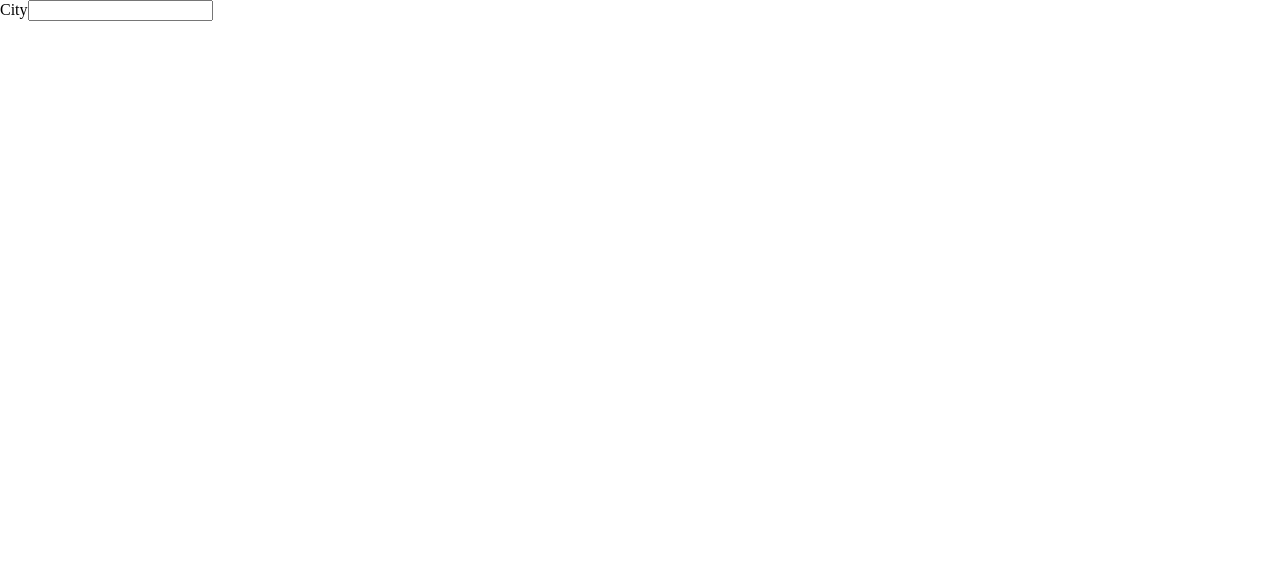
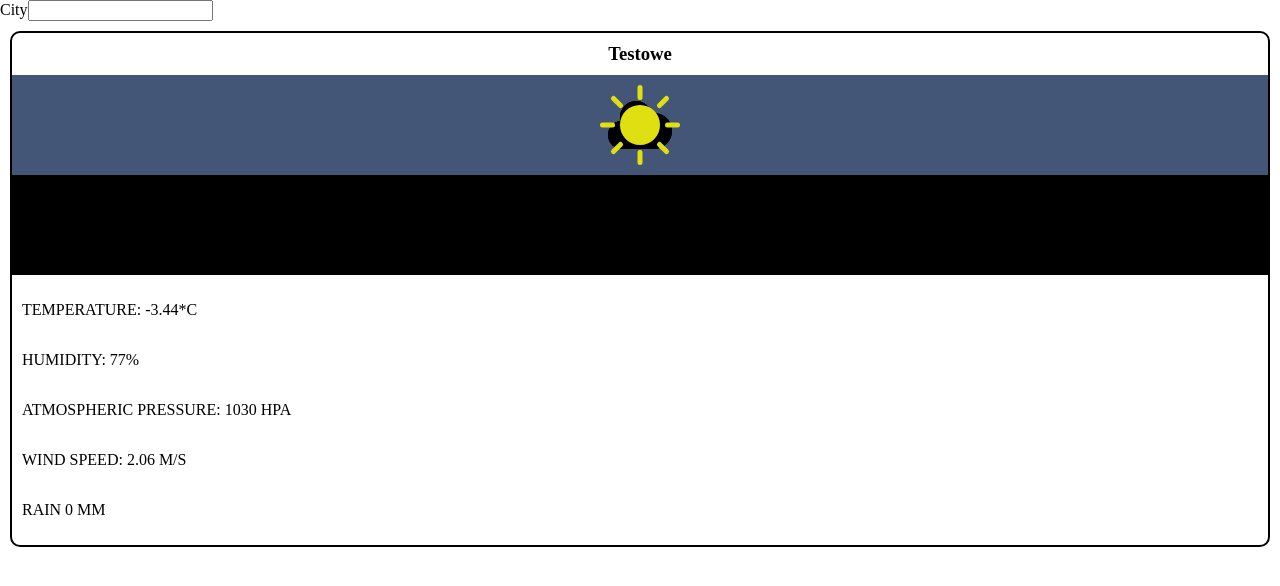
Before and after one commit to puchacz51/weather-forecast-app, a React (Create React App) app: page / in a window 1280 px wide. Shown: the top 586 px of the page. Built offline with nearby package versions, Linux system fonts and the light colour scheme; data requests are answered from the project's data file.

Commit message:
adding zustand store

```diff
--- a/package.json
+++ b/package.json
@@ -22,7 +22,8 @@
     "sass": "^1.55.0",
     "scss": "^0.2.4",
     "typescript": "^4.4.2",
-    "web-vitals": "^2.1.0"
+    "web-vitals": "^2.1.0",
+    "zustand": "^4.3.5"
   },
   "scripts": {
     "start": "react-scripts start",
--- a/src/App.tsx
+++ b/src/App.tsx
@@ -1,10 +1,12 @@
 import React, { SyntheticEvent, useCallback, useEffect, useState } from 'react';
 import './App.scss';
-import { City } from './utilities/type';
+import { City, CityApiResponse } from './utilities/type';
 import { useCity } from './utilities/useCity';
 import { CurrentWeatherCard, DayWeatherList } from './component/WeatherCard';
+import { useWaeatherStore } from './store/store';
+// import { useStore } from 'zustand';
 
-const defaultCity = { city: 'takie', latitude: 51, longitude: 18 } as City;
+// const defaultCity = { city: 'takie', latitude: 51, longitude: 18 } as City;
 function App() {
   const [textInput, setTextInput] = useState('');
   const {
@@ -15,8 +17,8 @@ function App() {
     enabled: false,
     keepPreviousData: true,
   });
-
-  const [selectedCity, setSelectedCity] = useState<City | null>();
+  const { selectedCity, setSelectedCity } = useWaeatherStore();
+  // const [selectedCity, setSelectedCity] = useState<City | null>();
 
   const refetchCities = useCallback(() => {
     if (textInput) {
@@ -33,6 +35,15 @@ function App() {
       setSelectedCity(cities[cityIndex]);
     }
   };
+  if (!selectedCity) {
+    console.log(111);
+
+    setSelectedCity({
+      city: 'testowe',
+      longitude: 18,
+      latitude: 20,
+    } as City);
+  }
   useEffect(() => {
     const timeout = setTimeout(refetchCities, 700);
 
@@ -48,8 +59,7 @@ function App() {
         list='cities'
       />
       {isLoading && textInput && <>...loading </>}
-      {selectedCity && <CurrentWeatherCard city={selectedCity} />}
-      {/* <CurrentWeatherCard city={selectedCity || defaultCity} /> */}
+      {selectedCity && <CurrentWeatherCard  />}
       <CityList cities={cities} />
     </div>
   );
@@ -64,6 +74,5 @@ const CityList = ({ cities }: { cities: City[] | undefined }) => {
     </datalist>
   );
 };
-interface CityWeatherCardProps {}
 
 export default App;
--- a/src/component/WeatherCard.tsx
+++ b/src/component/WeatherCard.tsx
@@ -2,9 +2,11 @@ import { City, WeatherObjectResult } from '../utilities/type';
 import { useCurrentWeather } from '../utilities/useWeather';
 import { CgSpinnerAlt } from 'react-icons/cg';
 import { CurrentWeatherIcon } from '../iconsSelector/parameters';
+import { useWaeatherStore } from '../store/store';
 
-export const CurrentWeatherCard = ({ city }: { city: City }) => {
-  const { city: name, longitude, latitude } = city;
+export const CurrentWeatherCard = () => {
+  const { selectedCity: city } = useWaeatherStore();
+  const { city: name, longitude, latitude } = city as City;
   // console.log(longitude,"xxx");
 
   const {
@@ -13,9 +15,9 @@ export const CurrentWeatherCard = ({ city }: { city: City }) => {
     error,
     isLoading,
   } = useCurrentWeather(latitude, longitude);
+
   if (isLoading) return <CgSpinnerAlt />;
   if (!weatherData) return <p>undifined</p>;
-  console.log(weatherData);
 
   const {
     weather: [sky],
@@ -26,7 +28,6 @@ export const CurrentWeatherCard = ({ city }: { city: City }) => {
     main,
   } = weatherData;
   const { temp, humidity, pressure, rain, snow } = main;
-
   const { deg: windDeg, speed: windSpeed } = wind;
   return (
     <div className='currentWeatherContainer'>
--- a/src/iconsSelector/parameters.tsx
+++ b/src/iconsSelector/parameters.tsx
@@ -11,8 +11,19 @@ import { WiStrongWind, WiRaindrop } from 'react-icons/wi';
 import { AiFillCloud } from 'react-icons/ai';
 import { HiCloud } from 'react-icons/hi';
 import { CurrentWeather } from '../currentWeatherTypes';
-import { useState } from 'react';
+import { ReactElement, useState } from 'react';
 import { motion } from 'framer-motion';
+
+type IconProps = {
+  weather: CurrentWeather;
+  children?: React.ReactNode | React.ReactNode[];
+};
+
+const IconBackGround: React.FC<IconProps> = ({ children,weather }) => {
+  const {} = weather
+
+  return <div className='CurrentWeatherIconContainer'>{children}</div>;
+};
 
 export const parametersICons = {
   temp: RiTempHotLine,
@@ -23,9 +34,9 @@ export const parametersICons = {
 };
 export const WeatherObject = {
   Cloud: ({ className }: any) => (
-      <motion.div>
-        <HiCloud />
-      </motion.div>
+    <motion.div>
+      <HiCloud />
+    </motion.div>
   ),
   Sun: BsSunFill,
   Wind: WiStrongWind,
@@ -34,7 +45,6 @@ export const WeatherObject = {
   Moon: BsMoonFill,
   RainDrop: WiRaindrop,
 };
-
 export const CurrentWeatherIcon = ({
   currentWeather,
 }: {
@@ -43,15 +53,13 @@ export const CurrentWeatherIcon = ({
   const { Cloud, Sun, Wind, Snow, Moon } = WeatherObject;
 
   return (
-    <div className='CurrentWeatherIconContainer'>
+    <IconBackGround weather={currentWeather}>
       <div className='sky'>
         <Clouds cloudity={80} />
         <Sun className='sun' />
       </div>
-      <div className="ground">
-
-      </div>
-    </div>
+      <div className='ground'></div>
+    </IconBackGround>
   );
 };
 
@@ -63,20 +71,14 @@ const Clouds = ({ cloudity }: { cloudity: number }) => {
   if (amountOfClouds === 1)
     return (
       <div className='cloudContainer'>
-        <Cloud
-          className='cloud '
-        />
+        <Cloud className='cloud ' />
       </div>
     );
   if (amountOfClouds === 2)
     return (
       <div className='cloudsContainer'>
-        <Cloud
-          className='cloud'
-        />
-        <Cloud
-          className='cloud'
-        />
+        <Cloud className='cloud' />
+        <Cloud className='cloud' />
       </div>
     );
   if (amountOfClouds === 3)
--- a/src/store.ts
+++ /dev/null
@@ -1,3 +0,0 @@
-export const store ={
-
-}
--- /dev/null
+++ b/src/store/store.ts
@@ -0,0 +1,14 @@
+import { create } from 'zustand';
+import { City } from '../utilities/type';
+
+type Store = {
+  selectedCity: City | null;
+  setSelectedCity: (name: City) => void;
+};
+
+export const useWaeatherStore = create<Store>((set) => ({
+  selectedCity: null,
+  setSelectedCity(name) {
+    set((state) => ({ ...state, selectedCity: name }));
+  },
+}));
--- a/src/utilities/useWeather.ts
+++ b/src/utilities/useWeather.ts
@@ -63,16 +63,9 @@ type UseCurrentWeather = (
   lat: number
 ) => UseQueryResult<CurrentWeather>;
 
-// const useWeather: UseWeather = (lat, lon) => {
-//   const params = { params: { lat: lat, lon: lon } };
-//   return useQuery<CurrentWeather[]>([lat, lon], () =>
-//     fetchCurrentWeather(params)
-//   );
-// };
-
 const useCurrentWeather: UseCurrentWeather = (lat, lon) => {
   const params = { params: { lat: lat, lon: lon } };
-  return useQuery<CurrentWeather>([lon, lat], () => testFetch(3000));
+  return useQuery<CurrentWeather>([lon, lat], () => testFetch(1000), {});
 };
 
 export { useCurrentWeather };
```
Also changed, not shown: 1 other file (tests, documents, lock files or other folders).
